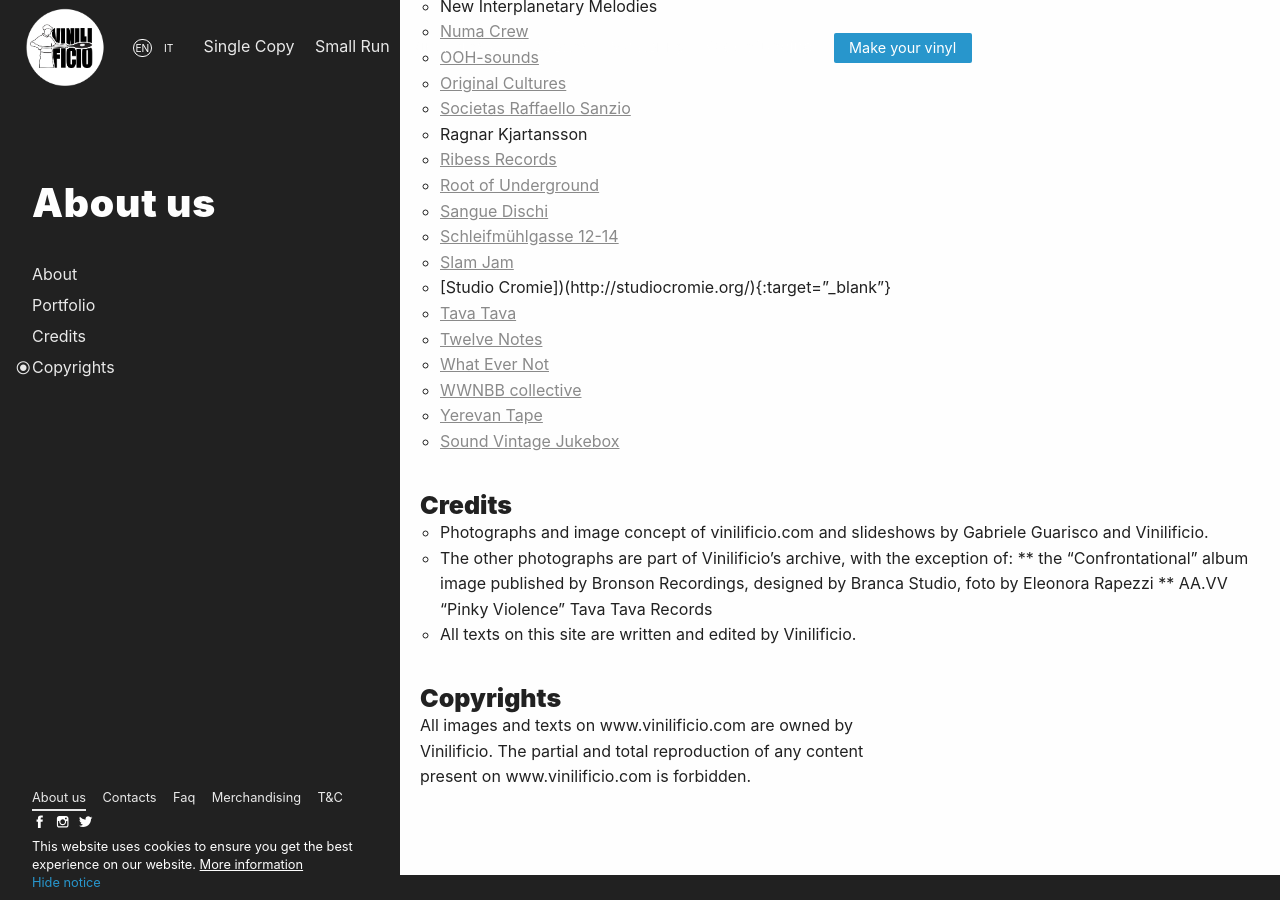
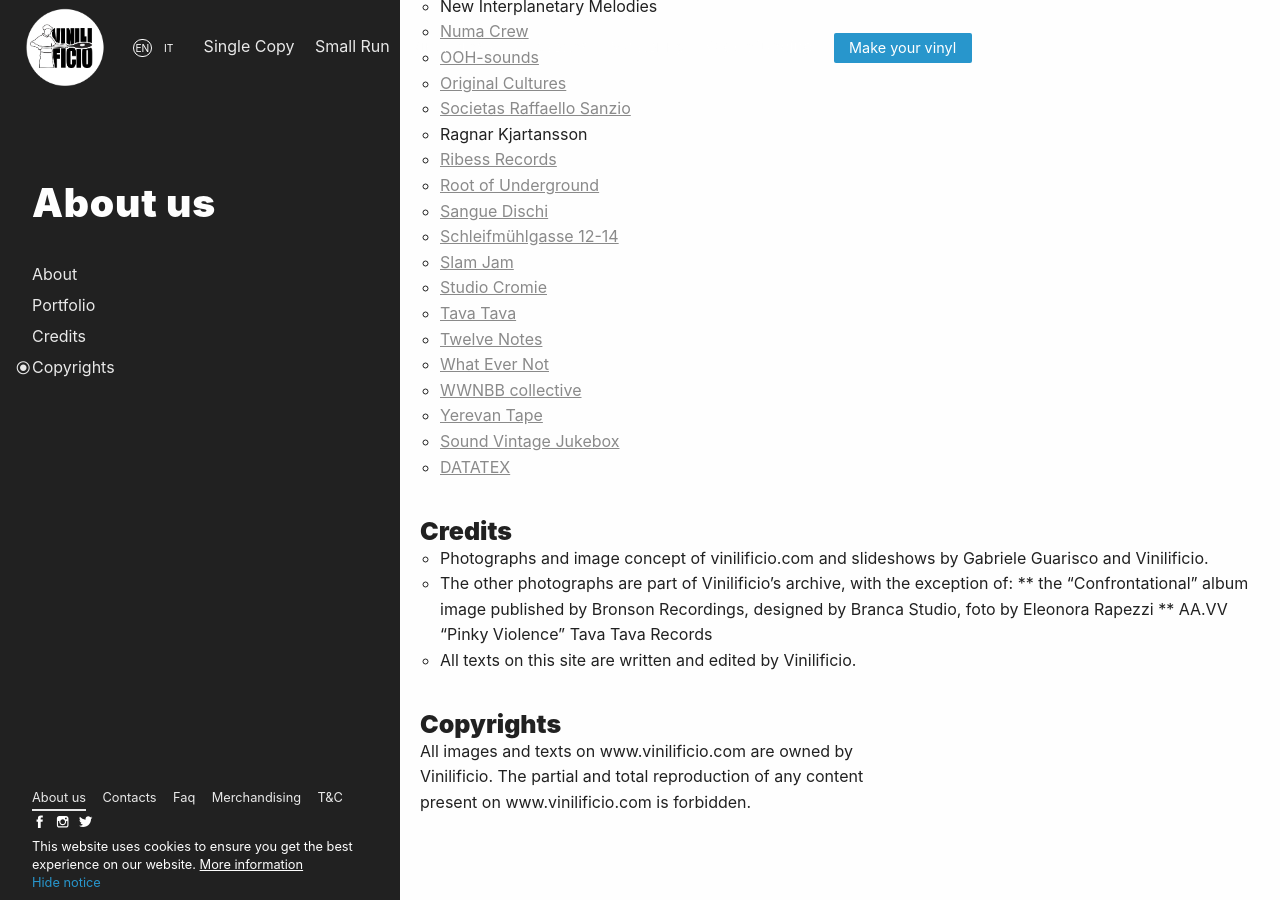
Before and after one commit to Vinilificio/vinilificio.com, a Jekyll site: the page built from en/about-us.md, in a window 1280 px wide and 900 px high, scrolled down 2046 px. Built offline with Jekyll 4.4.1, drawn with Linux system fonts in a browser that asks for light colours; nearby versions of some CDN libraries; comment, search, counter and statistics services are not loaded.

Commit message:
Update about-us.md

```diff
--- a/en/about-us.md
+++ b/en/about-us.md
@@ -89,13 +89,14 @@
 * [Sangue Dischi](https://sanguedischi.com/){:target="_blank"}
 * [Schleifmühlgasse 12-14](http://12-14.org/){:target="_blank"}
 * [Slam Jam](https://www.slamjamsocialism.com){:target="_blank"}
-* [Studio Cromie])(http://studiocromie.org/){:target="_blank"}
+* [Studio Cromie](http://studiocromie.org/){:target="_blank"}
 * [Tava Tava](https://www.facebook.com/bestsoundcollection/){:target="_blank"}
 * [Twelve Notes](http://www.twelve-notes.net/){:target="_blank"}
 * [What Ever Not](https://whatevernotrecords.bandcamp.com/){:target="_blank"}
 * [WWNBB collective](https://www.wwnbb.net/){:target="_blank"}
 * [Yerevan Tape](https://yerevantapes.bandcamp.com/){:target="_blank"}
 * [Sound Vintage Jukebox](https://soundvintagejukebox.wordpress.com/){:target="_blank"}
+* [DATATEX](http://datatex-italia.com/shop/prodotti-per-la-registrazione-analogica.html){:target="_blank"}
 
 
 ### Credits
```
